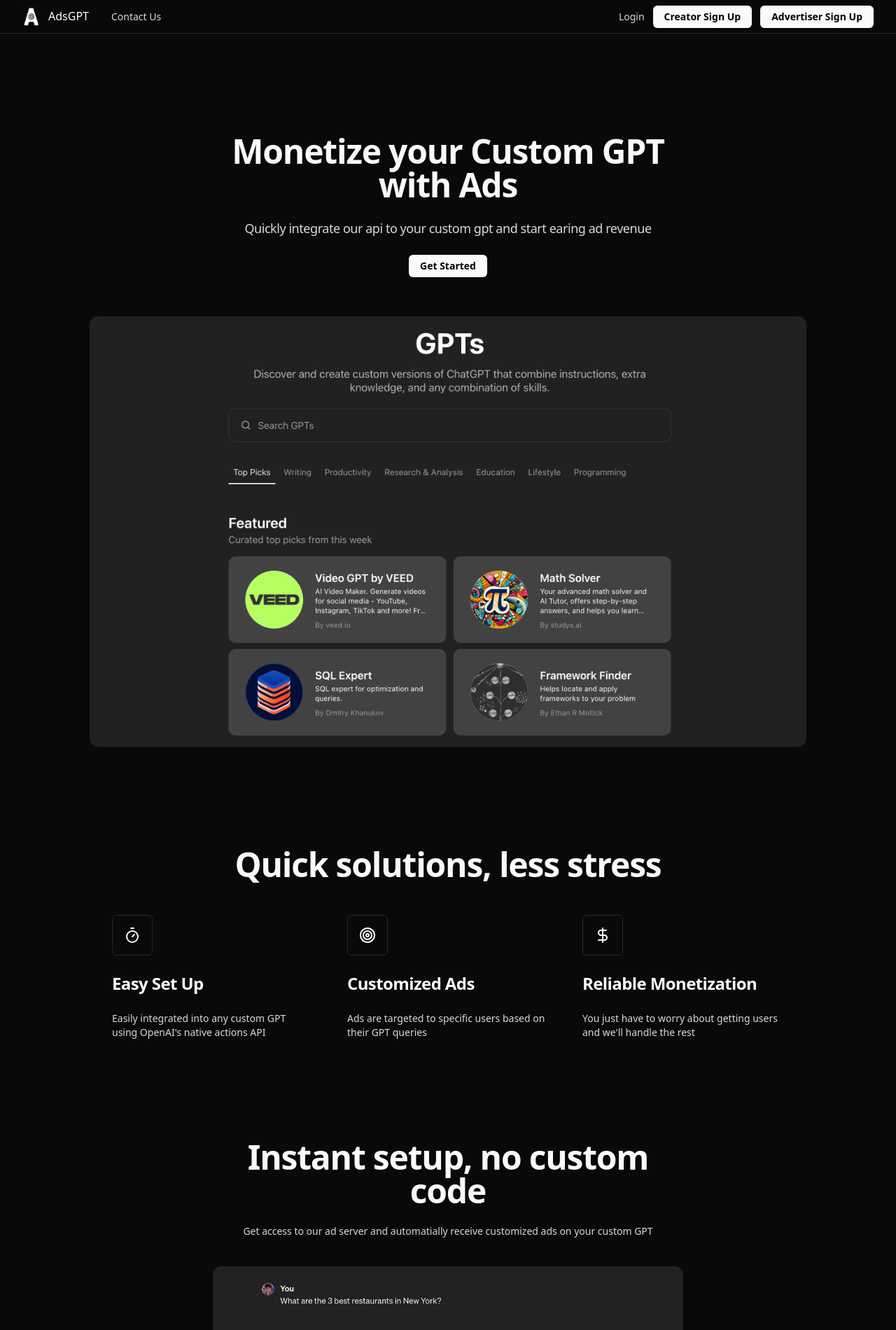
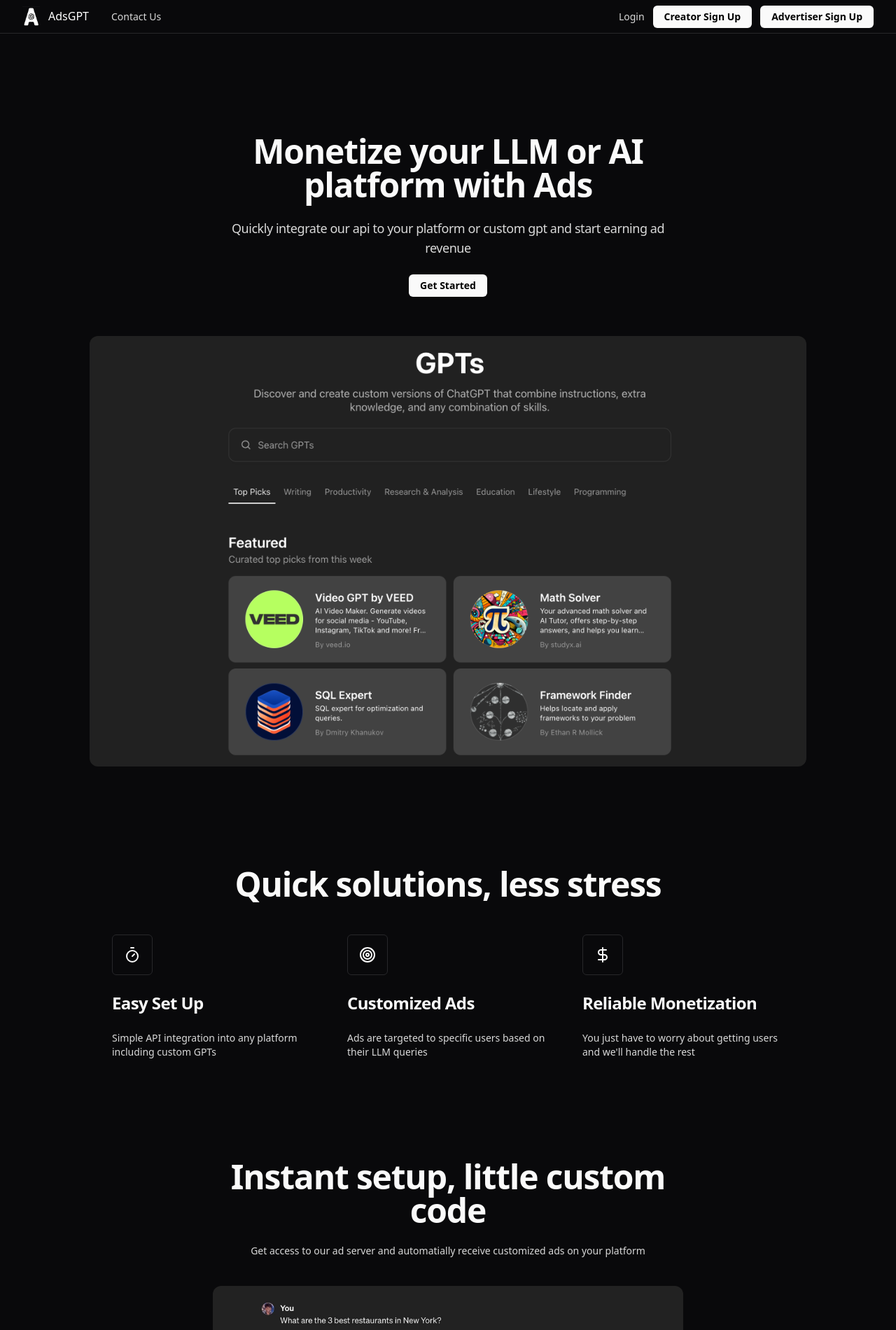
Before and after one commit to monishmuralicharan/adsgpt-website, a React (Vite) app: page / in a window 1280 px wide. Shown: the top 1900 px of the page at 70% size. Built offline with nearby package versions, Linux system fonts and the light colour scheme; no server answers.

Commit message:
changed creator landing page

```diff
--- a/src/components/Page.jsx
+++ b/src/components/Page.jsx
@@ -13,11 +13,11 @@
     >
       <div className="flex flex-col gap-6 items-center">
         <Typography className="max-w-2xl" variant="h1">
-          Monetize your Custom GPT with Ads
+          Monetize your LLM or AI platform with Ads
         </Typography>
         <Typography className="max-w-2xl" variant="h5">
-          Quickly integrate our api to your custom gpt and
-          start earing ad revenue
+          Quickly integrate our api to your platform or custom gpt and
+          start earning ad revenue
         </Typography>
         <a
           href="/signup-creator"
@@ -44,12 +44,12 @@
             <Feature
               icon={<Timer size={24} />}
               headline="Easy Set Up"
-              description="Easily integrated into any custom GPT using OpenAI's native actions API"
+              description="Simple API integration into any platform including custom GPTs"
             />
             <Feature
               icon={<Target size={24} />}
               headline="Customized Ads"
-              description="Ads are targeted to specific users based on their GPT queries"
+              description="Ads are targeted to specific users based on their LLM queries"
             />
             <Feature
               icon={<DollarSign size={24} />}
@@ -60,11 +60,11 @@
         </div>
         <div className="flex flex-col gap-6 max-w-2xl items-center">
           <Typography className="max-w-2xl" variant="h1">
-            Instant setup, no custom code
+            Instant setup, little custom code
           </Typography>
           <Typography className="max-w-2xl" variant="p">
             Get access to our ad server and automatially
-            receive customized ads on your custom GPT
+            receive customized ads on your platform
           </Typography>
           <img
             className="mt-4 rounded-xl"
```
